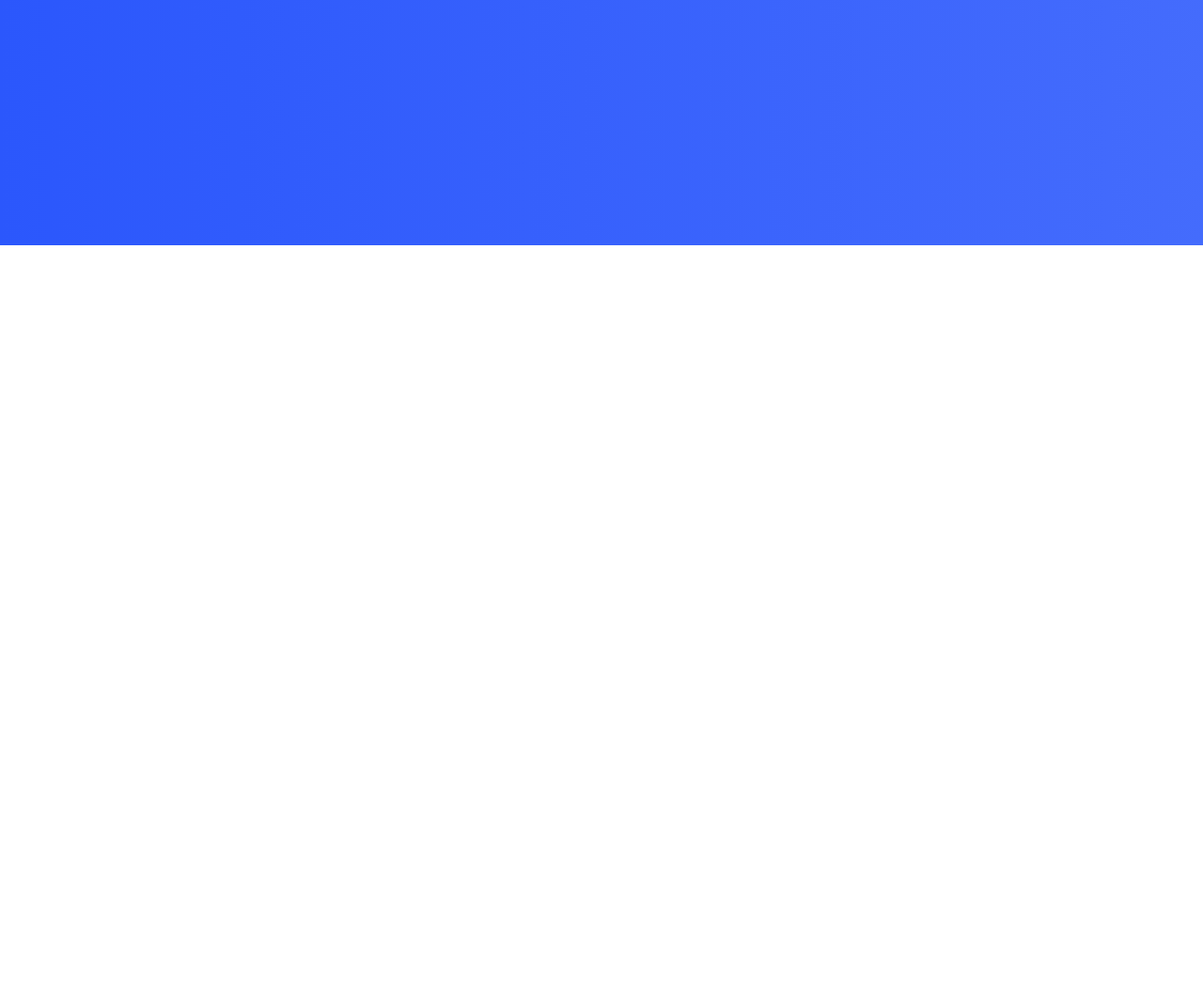
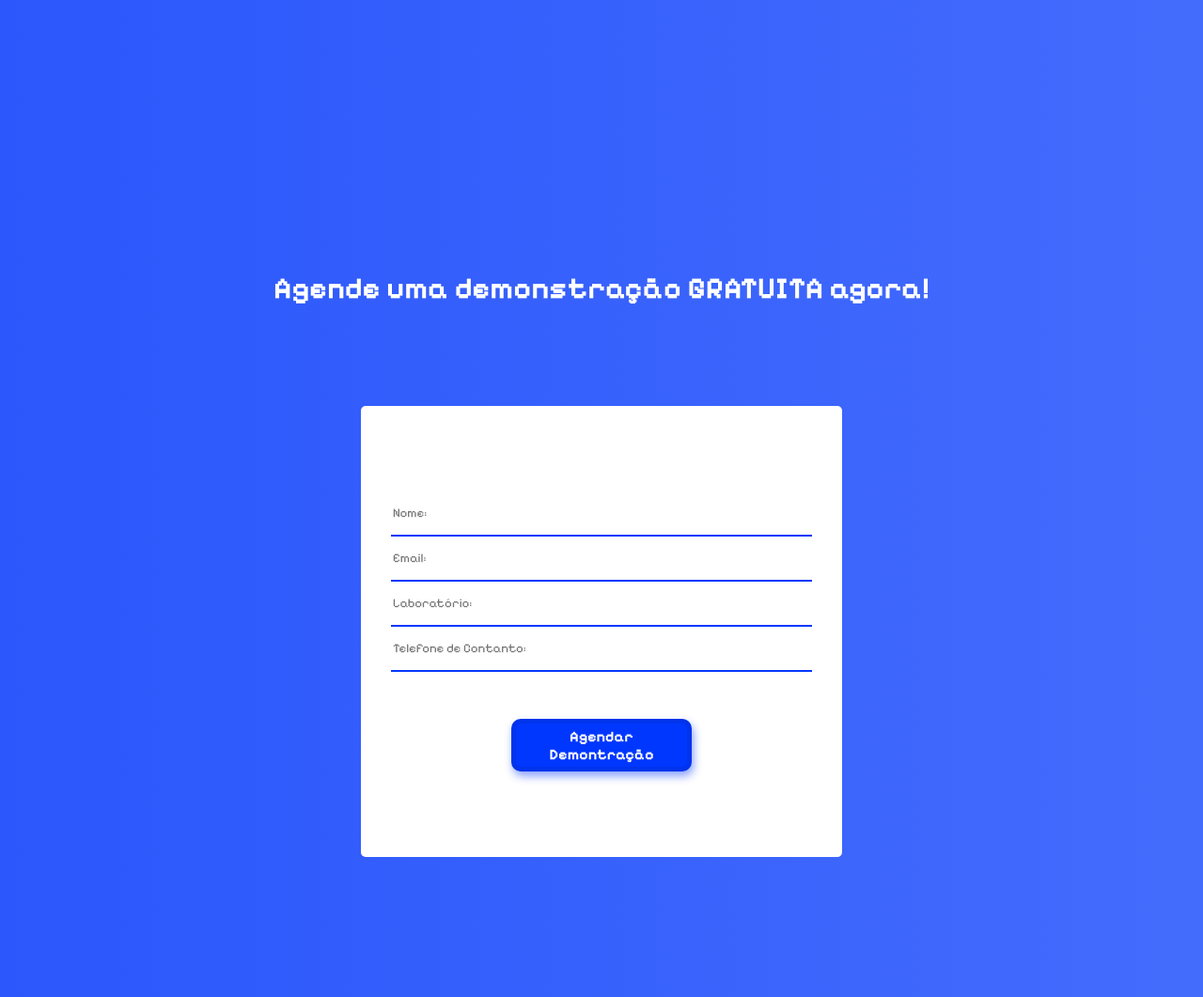
Before and after one commit to LimaBernardo212/Deep-Search, a plain HTML site: page GerenciaLab/index.html in a window 1280 px wide. Shown: the part 2923-3984 px from the top of the page at 94% size. Before the commit the page ends 3184 px from the top, so only its background shows below. Drawn offline with Linux system fonts and the light colour scheme; a web font is replaced by a local one.

Commit message:
23.07.25

```diff
--- a/GerenciaLab/index.html
+++ b/GerenciaLab/index.html
@@ -93,8 +93,18 @@
     </section>
     <section id="Persona">
       <h1 id="clients"></h1>
-      <div id="certificar"><img src="images/Certificar.jpg" alt="" id="certificarImg"> <img src="https://img.icons8.com/?size=100&id=1PIFEHxaveVL&format=png&color=000000" alt="" class="play" id="certificarPlay"></div>
-      <div id="Nugap"><img src="images/NugaP.png" alt="" id="NugapImg"> <img src="https://img.icons8.com/?size=100&id=1PIFEHxaveVL&format=png&color=000000" alt="" class="play" id="nugaPlay"></div>
+      <div id="certificar"><img src="images/Certificar.jpg" alt="" id="certificarImg"> <img src="https://img.icons8.com/?size=100&id=CPI2rFrRu5XK&format=png&color=000000" alt="" class="play" id="certificarPlay"></div>
+      <div id="Nugap"><img src="images/NugaP.png" alt="" id="NugapImg"> <img src="https://img.icons8.com/?size=100&id=CPI2rFrRu5XK&format=png&color=000000" alt="" class="play" id="nugaPlay"></div>
+    </section>
+    <section id="contactSection">
+      <h1 id="agend"></h1>
+      <form action="#" method="post">
+        <input type="text" name="Name" id="Name" placeholder="Nome:" required>
+        <input type="email" name="email" id="email" placeholder="Email:" required>
+        <input type="text" name="Labo" id="Labo" placeholder="Laboratório:" required>
+        <input type="tel" name="Tel" id="tel" placeholder="Telefone de Contanto:">
+        <button type="submit">Agendar Demontração</button>
+      </form>
     </section>
 </body>
 </html>
@@ -145,13 +155,17 @@
   let animacaoExecutada = false; // Variável de controle para execução única
   const persona = document.querySelector('#Persona');
   const textNormalH1 = "Sistema em Conformidade com ISO/IEC 17025:2017";
-  const textNormalP = "Eleve o desempenho do seu laboratório com o Gerencialab, a solução ideal para garantir conformidade com a ISO/IEC 17025:2017.Nossa plataforma simplifica a gestão da qualidade, assegurandoimparcialidade, confidencialidade e retenção eficiente de registros.Simplifique processos e alcance a excelência.";
+  const textNormalP = "Eleve o desempenho do seu laboratório com o Gerencialab, a solução ideal para garantir conformidade com a ISO/IEC 17025:2017.Nossa plataforma simplifica a gestão da qualidade, assegurando imparcialidade, confidencialidade e retenção eficiente de registros.Simplifique processos e alcance a excelência.";
   let iNormalH1 = 0;
   let iNormalP = 0;
   let scrollPositionOld = 0;
   let scrollPositionNow = 0;
   const playCertificar = document.querySelector('#certificarPlay');
   const playNugap = document.querySelector('#nugaPlay')
+  const agenda = document.querySelector('#agend');
+  const contactSection = document.querySelector('#contactSection');
+  const form = document.querySelector('#contactSection form');
+  const agendaText = "Agende uma demonstração GRATUITA agora!"
   playCertificar.addEventListener('click', () => {
    window.open('https://www.youtube.com/watch?v=GdO7QUdq_es', '_blank');
   });
@@ -356,7 +370,24 @@
       }
     });
   }, { threshold: 0.3 });
+  const observerForm = new IntersectionObserver((entries) => {
+
+    entries.forEach(entry => {
+      let feitoAgenda = false
+      if (entry.isIntersecting){
+        if (!feitoAgenda){
+          typeNormal(agenda, 0, agendaText, 80);
+          form.style.animationName = 'apareca';
+          form.style.animationDuration = '2s';
+          form.style.animationFillMode = 'forwards';
+        }
+      }
+    })
+  },{
+    threshold: 0.3
+  });
   observerPersona.observe(persona)
+  observerForm.observe(contactSection)
   observerInscreens.observe(inscreen1);
   observerSecond.observe(secondTextSection);
   observerWrither.observe(writher);
--- a/GerenciaLab/style/style.css
+++ b/GerenciaLab/style/style.css
@@ -14,6 +14,7 @@
 
 * {
     box-sizing: border-box;
+    cursor: url('../images/icons8-select-cursor-32.png'), auto !important;
 }
 
 body{
@@ -21,6 +22,7 @@ body{
     scroll-behavior: smooth;
     margin: 0;
     padding: 0;
+    cursor: url(images/icons8-cursor-32.png), auto;
 }
 @keyframes gradientMove {
   0% {
@@ -400,7 +402,7 @@ p{
     left: 10vw; /* Alterado de 35vw para 10vw - mais à esquerda */
     top: 340vh; /* Volta para a mesma altura */
     background-color: var(--cor05);
-    border-radius: 20px;
+    border-radius: 5px;
     height: 25vh;
     width: 30vw;
     display: flex;
@@ -414,7 +416,7 @@ p{
     right: 10vw; /* Alterado de 35vw para 10vw - mais à direita */
     top: 340vh; /* Volta para a mesma altura */
     background-color: var(--cor05);
-    border-radius: 20px;
+    border-radius: 5px;
     height: 25vh;
     width: 30vw;
     display: flex;
@@ -438,6 +440,8 @@ p{
     animation-duration: 2s;
     animation-direction: alternate;
     animation-iteration-count: infinite;
+    background-color: transparent;
+     cursor: url('../images/icons8-hand-cursor-32.png'), auto !important;
 }
 #Nugap:hover{
     left: 20vw;
@@ -449,6 +453,8 @@ p{
     animation-duration: 2s;
     animation-direction: alternate;
     animation-iteration-count: infinite;
+    background-color: transparent;
+     cursor: url('../images/icons8-hand-cursor-32.png'), auto !important;
 }
 
 #certificarImg,#NugapImg{
@@ -468,3 +474,69 @@ p{
     opacity: 0;
     position: absolute;
 }
+@keyframes apareca {
+    0%{
+        opacity: 0;
+        transform: translateY(15vh);
+    }
+    100%{
+        opacity: 1;
+        transform: translateY(0vh);
+    }
+}
+#contactSection{
+    width: 100vw;
+    height: 100vh;
+    display: flex;
+    flex-direction: column;
+    align-items: center;
+     background-image: linear-gradient(to right, var(--cor01), var(--cor03));
+}
+#contactSection form{
+    opacity: 0;
+    display: flex;
+    margin-top: 10vh;
+    flex-direction: column;
+    align-items: center;
+    justify-content: center;
+    background-color: var(--cor05);
+    border-radius: 5px;
+    width: 40vw;
+    height: 60vh;
+
+}
+#contactSection input{
+    width: 35vw;
+    border: none;
+    border-bottom: 2px solid var(--cor04);
+    height: 6vh;
+    color: black;
+    font-family: var(--fontTitle);
+    background-color: transparent;
+    transition: 1s all;
+
+}
+#contactSection input:focus{
+    transition: 1s all;
+    outline: none;
+    transform: translate(-2px, -2px) scale(1.03);
+}
+#contactSection button{
+    background-color: #0037ff;
+    border: 5px solid #0033ec;
+    margin-top: 50px;
+    height: 7vh;
+    box-shadow: 2px 5px 10px #0037ff76;
+    width: 15vw;
+    color: white;
+    font-family: var(--fontTitle);
+    border-radius: 10px;
+    font-weight: bold;
+    font-size: 1em;
+    transition: 1s all;
+}
+#contactSection button:hover{
+    box-shadow: 5px 7px 15px #0037ffc6;
+    transform: translate(-5px, -5px);
+    cursor: url('../images/icons8-hand-cursor-32.png'), auto !important;
+}
```
Also changed, not shown: GerenciaLab/images/icons8-cursor-32.png (added), GerenciaLab/images/icons8-hand-cursor-32.png (added), GerenciaLab/images/icons8-select-cursor-32.png (added), SettingsMethod1/ucbr.html (added).
